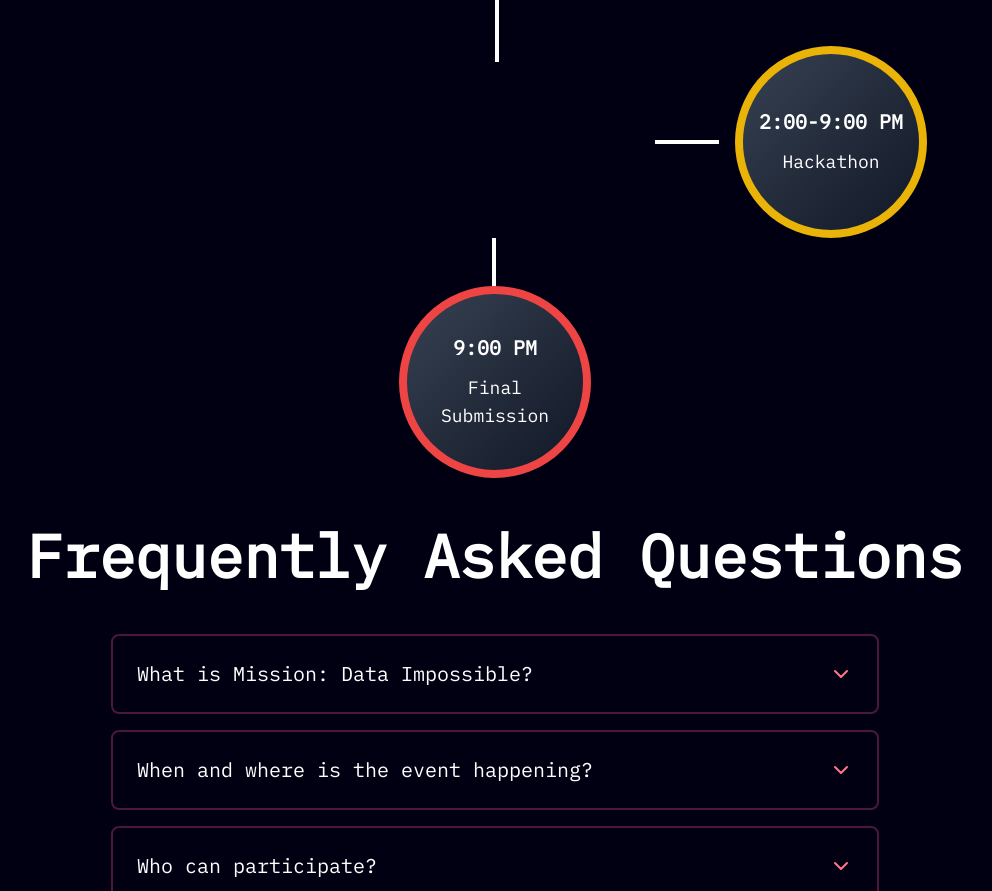
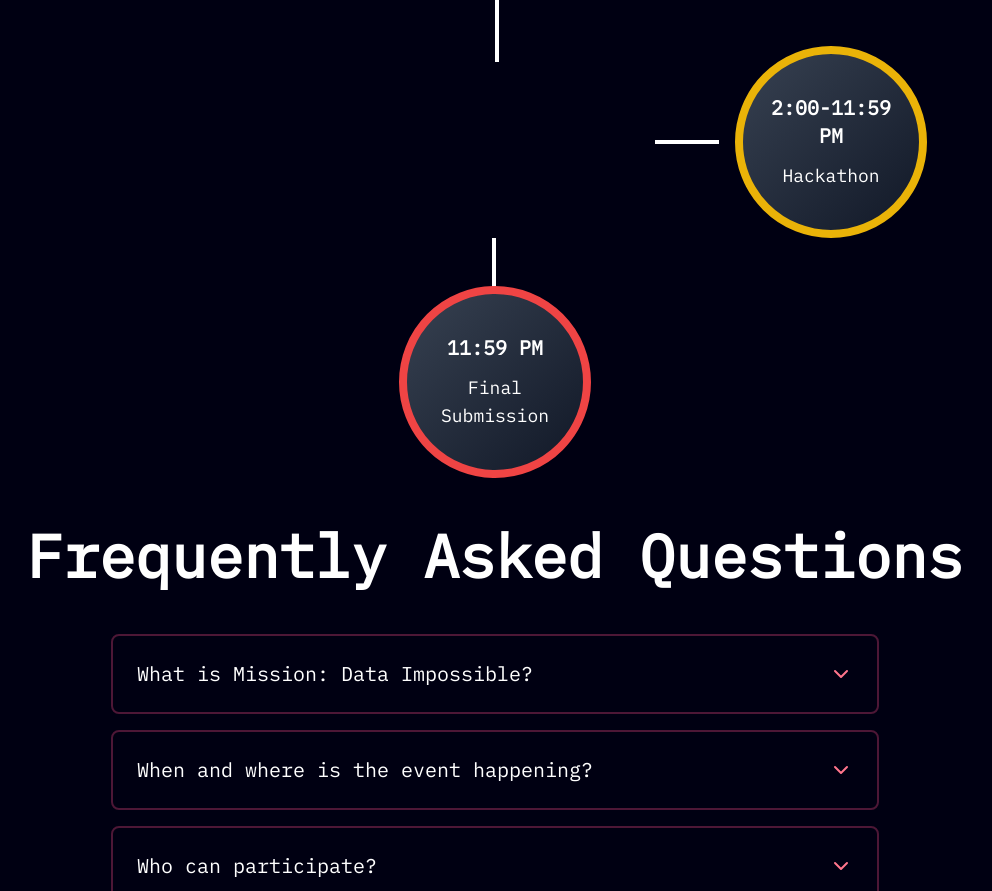
Before and after one commit to OpenSourceProgrammingClubVITC/Mission-DataImpossible, a Next.js app: page / in a window 1280 px wide. Shown: the part 2346-3237 px from the top of the page, without its empty margins (145-1137 px from the left). Built offline with nearby package versions, Linux system fonts and the light colour scheme.

Commit message:
Update Timeline.tsx

```diff
--- a/src/components/Timeline.tsx
+++ b/src/components/Timeline.tsx
@@ -5,8 +5,8 @@ const Timeline = () => {
     { time: '9:00 AM', title: 'Event Starts', progress: 20, position: 'left' },
     { time: '9:00-10:00 AM', title: 'Workshop on EDA', progress: 40, position: 'right' },
     { time: '10:00-1:00 PM', title: 'CTH', progress: 60, position: 'left' },
-    { time: '2:00-9:00 PM', title: 'Hackathon', progress: 80, position: 'right' },
-    { time: '9:00 PM', title: 'Final Submission', progress: 100, position: 'center' }
+    { time: '2:00-11:59 PM', title: 'Hackathon', progress: 80, position: 'right' },
+    { time: '11:59 PM', title: 'Final Submission', progress: 100, position: 'center' }
   ];
 
   const getProgressColor = (progress: number) => {
```
